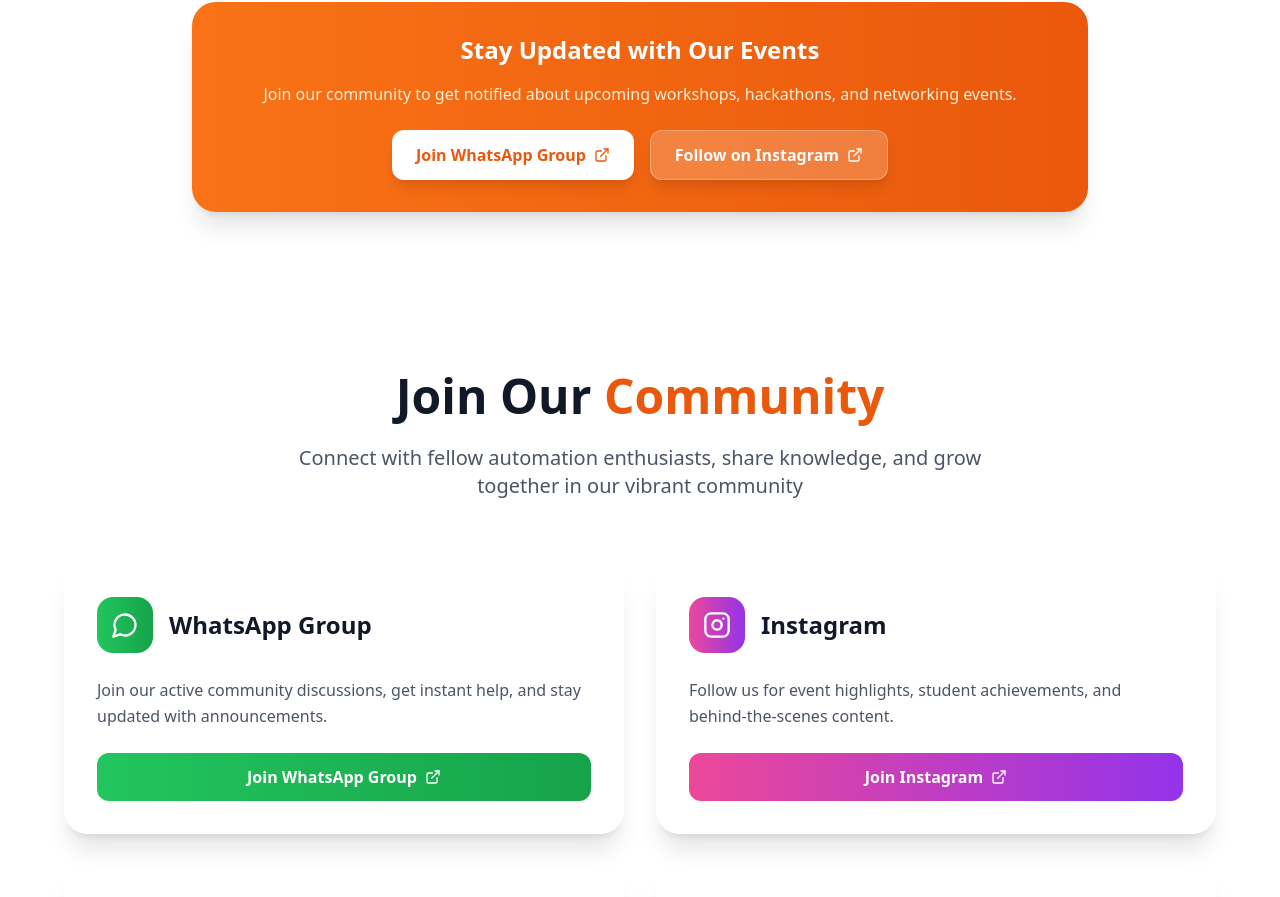
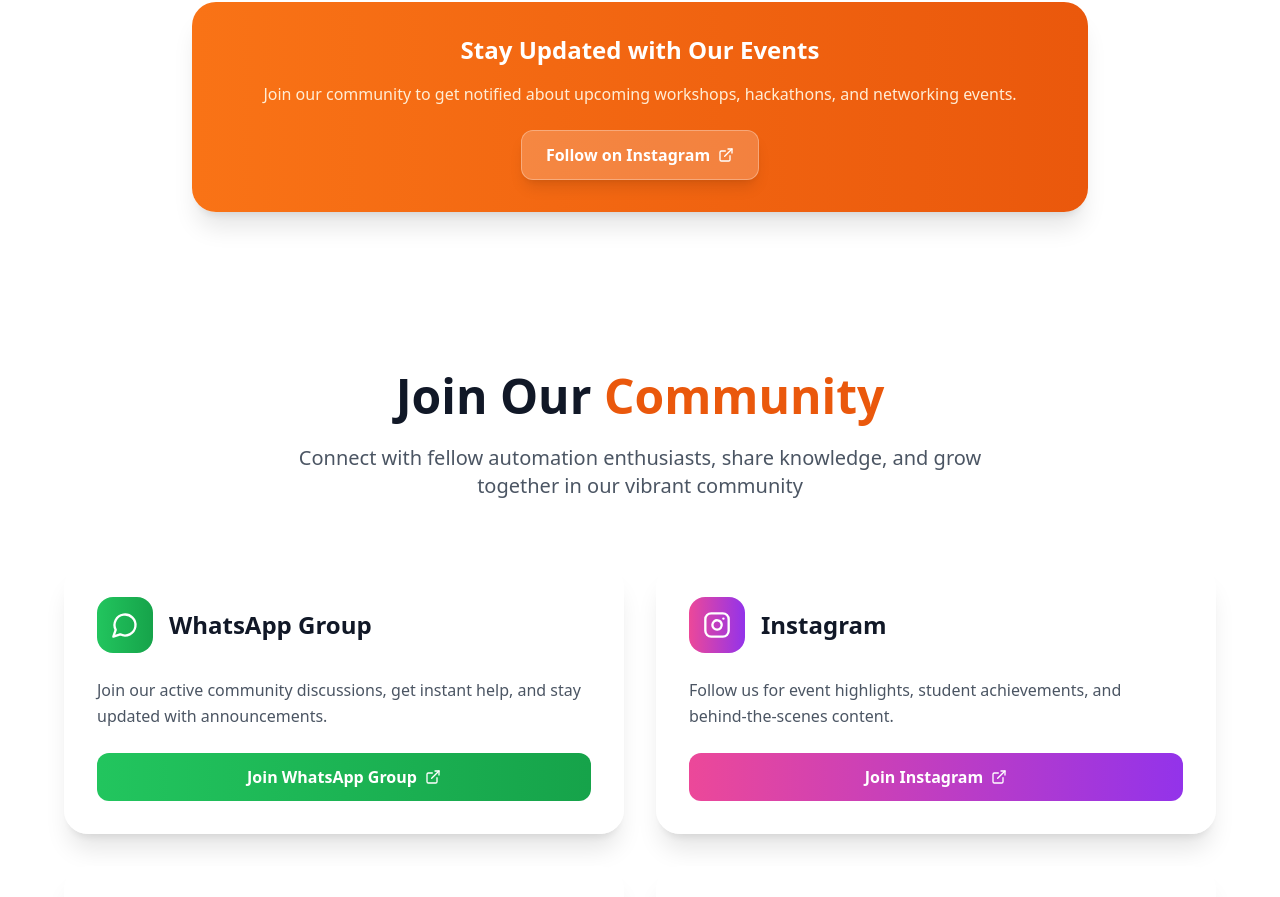
Before and after one commit to ismailnossam01/uipath_sdc_website, a React (Vite) app: page / in a window 1280 px wide. Shown: the part 5440-6337 px from the top of the page. Built offline with nearby package versions, Linux system fonts and the light colour scheme.

Commit message:
Update Events.tsx

```diff
--- a/src/components/Events.tsx
+++ b/src/components/Events.tsx
@@ -140,15 +140,7 @@ const Events: React.FC = () => {
               Join our community to get notified about upcoming workshops, hackathons, and networking events.
             </p>
             <div className="flex flex-col sm:flex-row gap-4 justify-center">
-              <a
-                href="https://chat.whatsapp.com/EGusg4GTwGdBnMTwOy7N7p"
-                target="_blank"
-                rel="noopener noreferrer"
-                className="bg-white text-orange-600 px-6 py-3 rounded-xl font-semibold hover:bg-gray-100 transition-all duration-200 shadow-lg hover:shadow-xl inline-flex items-center justify-center"
-              >
-                Join WhatsApp Group
-                <ExternalLink className="w-4 h-4 ml-2" />
-              </a>
+
               <a
                 href="https://www.instagram.com/rgmcetxuipathsdc/"
                 target="_blank"
```
